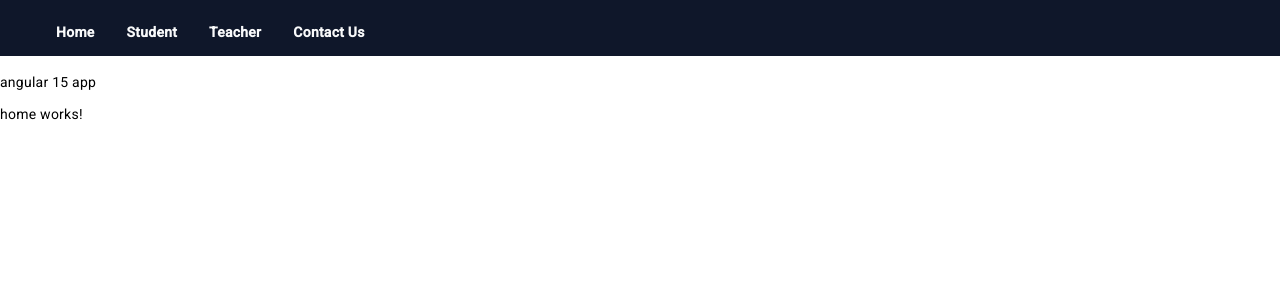
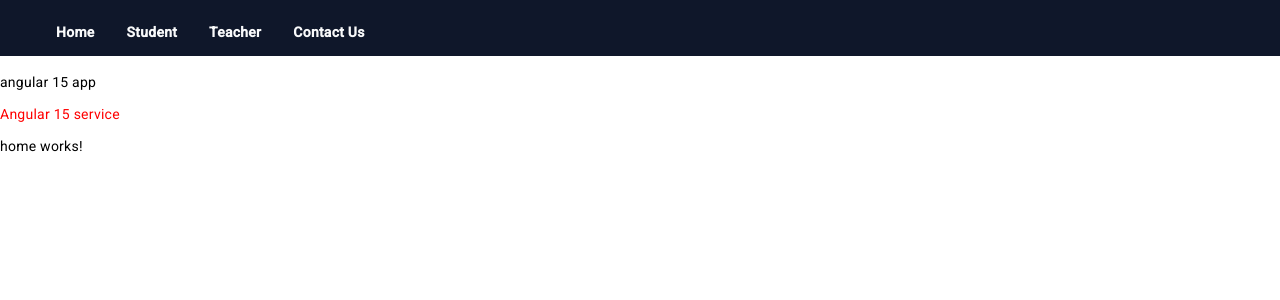
Before and after one commit to ahdianmirza/angular-practice, an Angular app: page / in a window 1280 px wide. Shown: the top 300 px of the page. Built offline with nearby package versions, Linux system fonts and the light colour scheme.

Commit message:
services

```diff
--- /dev/null
+++ b/src/app/angular15.service.ts
@@ -0,0 +1,13 @@
+import { Injectable } from '@angular/core';
+
+@Injectable({
+  providedIn: 'root'
+})
+export class Angular15Service {
+
+  constructor() { }
+
+  displayMsg(): string {
+    return "Angular 15 service";
+  }
+}
--- a/src/app/app.component.html
+++ b/src/app/app.component.html
@@ -8,6 +8,7 @@
 </div>
 
 <p>{{ title }}</p>
+<p style="color: red;">{{ displayMessage }}</p>
 
 <div>
   <router-outlet></router-outlet>
--- a/src/app/app.component.ts
+++ b/src/app/app.component.ts
@@ -1,5 +1,6 @@
 import { Component } from '@angular/core';
 import { Router } from '@angular/router';
+import { Angular15Service } from './angular15.service';
 
 @Component({
   selector: 'app-root',
@@ -8,8 +9,13 @@ import { Router } from '@angular/router';
 })
 export class AppComponent {
   title: string = 'angular 15 app';
+  displayMessage: string = "";
 
-  constructor(private router: Router) {}
+  constructor(private router: Router, private _service: Angular15Service) {}
+
+  ngOnInit() {
+    this.displayMessage = this._service.displayMsg();
+  }
 
   dynamicRouter(linkName: string) {
     if (linkName == 'student') {
--- a/src/app/app.module.ts
+++ b/src/app/app.module.ts
@@ -14,6 +14,7 @@ import { MultiplicationPipe } from './multiplication.pipe';
 import { PageNotFoundComponent } from './page-not-found/page-not-found.component';
 import { ContactUsComponent } from './contact-us/contact-us.component';
 import { HomeComponent } from './home/home.component';
+import { Angular15Service } from './angular15.service';
 
 @NgModule({
   declarations: [AppComponent, StudentComponent, TeacherComponent, MultiplicationPipe, PageNotFoundComponent, ContactUsComponent, HomeComponent],
@@ -26,7 +27,7 @@ import { HomeComponent } from './home/home.component';
     StudentStandAloneComponent,
     FormsModule,
   ],
-  providers: [],
+  providers: [Angular15Service],
   bootstrap: [AppComponent],
 })
 export class AppModule {}
```
Also changed, not shown: 1 other file (tests, documents, lock files or other folders).
